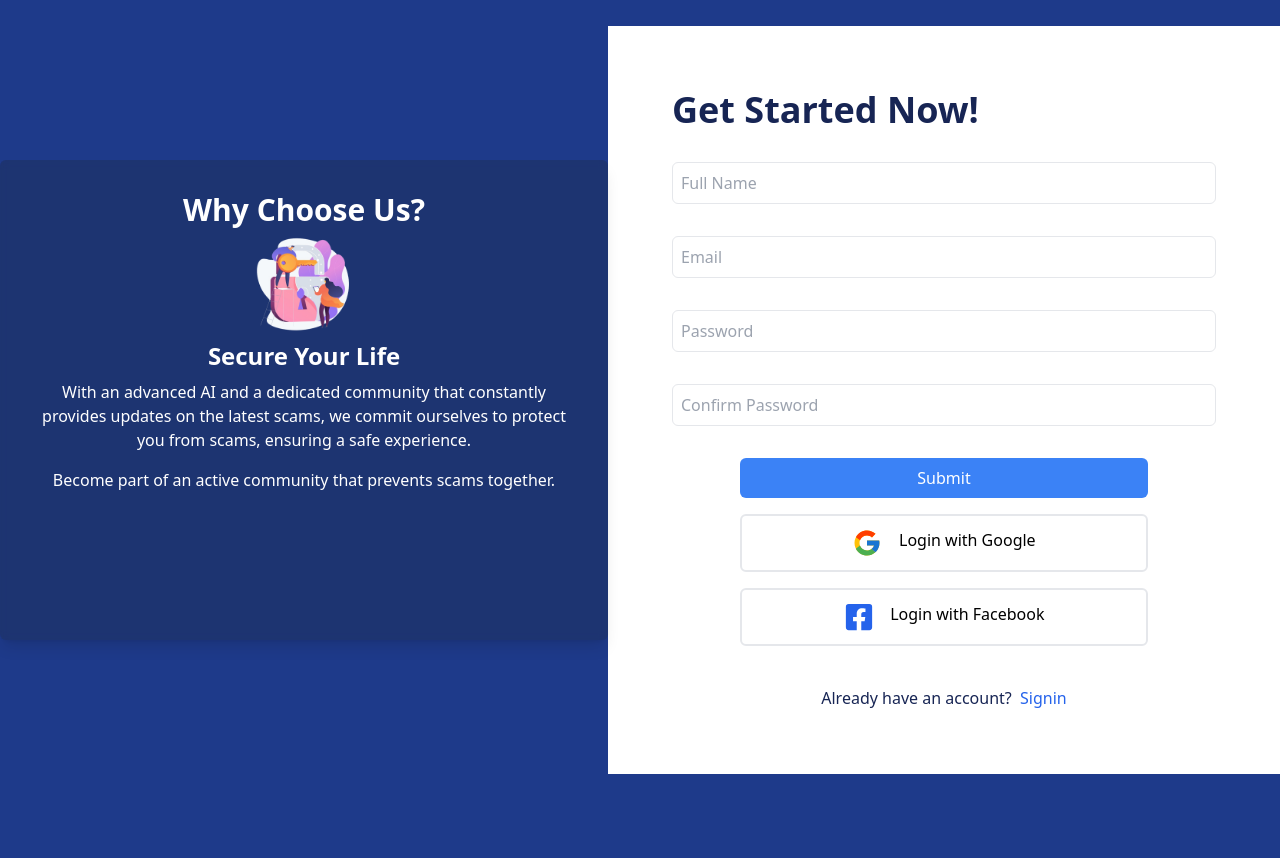
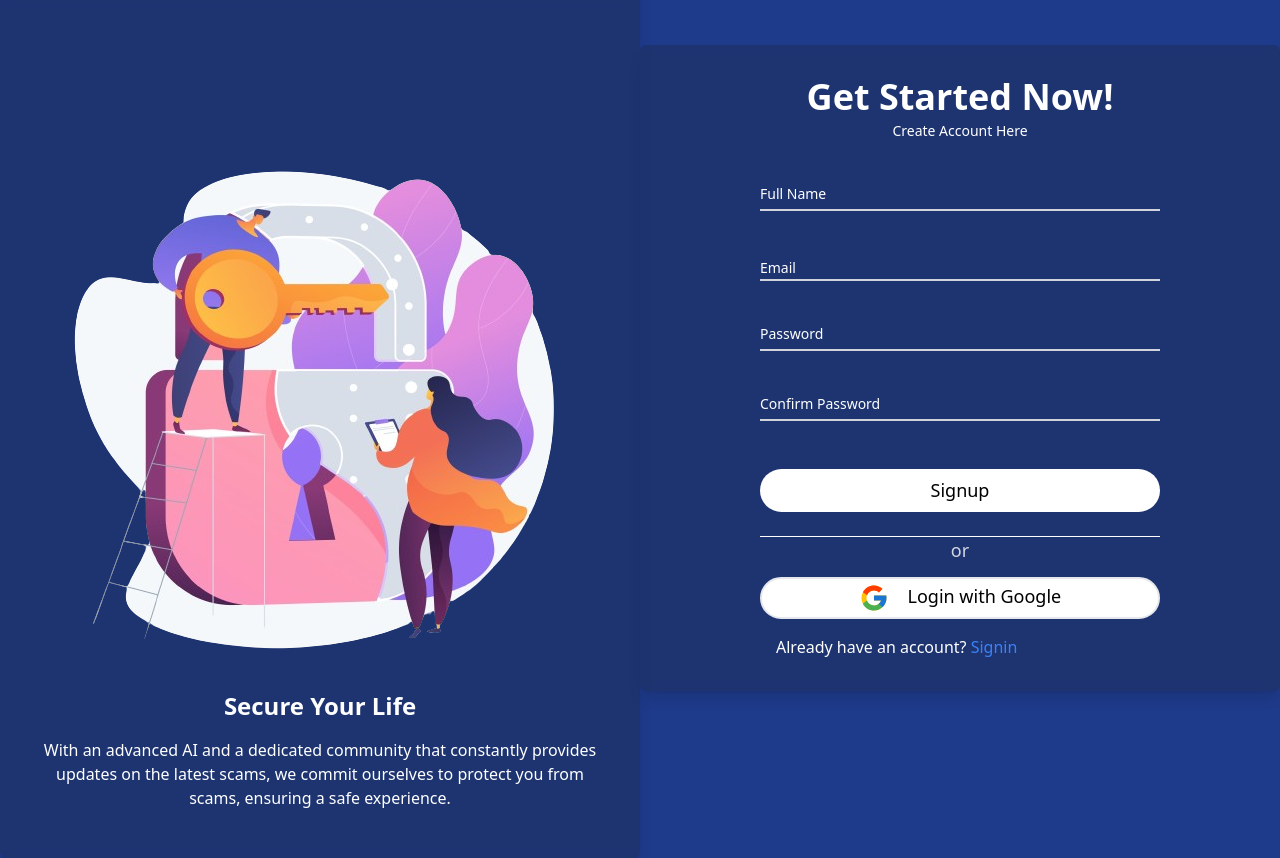
Before and after one commit to SachithraPinnaduwa/sdgp, a Next.js app: page /signup in a window 1280 px wide. Before the commit the page ends 800 px from the top, so only its background shows below. Built offline with nearby package versions, Linux system fonts and the light colour scheme.

Commit message:
Change signup page

```diff
--- a/app/signup/page.js
+++ b/app/signup/page.js
@@ -1,60 +1,136 @@
-import React from 'react';
-import Image from 'next/image';
-import login from '../../public/login/img1.png';
+import React from "react";
+import Image from "next/image";
+import login from "../../public/login/img1.png";
 import Link from "next/link";
-import {FcGoogle} from "react-icons/fc";
-import {FaFacebookSquare} from "react-icons/fa";
+import { FcGoogle } from "react-icons/fc";
 
 function Page() {
-    return (
-        <div className="flex items-center justify-center h-screen">
-            <div className="flex-1 bg-slate-800 border-slate-400 rounded-md p-4 md:p-8 shadow-lg backdrop-filter backdrop-blur-sm bg-opacity-30 relative flex flex-col items-center min-h-[60vh]">
-                <h1 className=" text-3xl text-white font-bold text-center mb-2 ">Why Choose Us?</h1>
-                <Image src={login} alt="login" className="mx-auto mb-2 md:w-24 md:h-24"/>
-                <h2 className="text-white text-2xl font-bold mb-2 justify-center flex">Secure Your Life</h2>
-                <h3 className="text-white mb-4 text-center">With an advanced AI and a dedicated community that constantly provides updates on the latest scams,
-                    we commit ourselves to protect you from scams, ensuring a safe experience.</h3>
-                <p className="text-white mb-8 justify-center flex">Become part of an active community that prevents scams together.</p>
+  return (
+    <>
+      <div className=" -mt-8 flex items-center justify-center h-screen">
+        <div
+          className=" flex-1 bg-slate-800 border-slate-400 rounded-md p-4 md:p-8 shadow-lg backdrop-filter backdrop-blur-sm
+        bg-opacity-30 relative flex flex-col items-center min-h-[95vh]"
+        >
+          <h1 className="text-4xl text-white font-bold text-center mb-52">
+            Why choose us?
+          </h1>
+          <Image
+            src={login}
+            alt="login"
+            className="mx-auto mb-8 md:w-15 lg:h-15 md:h-15 lg:w-15"
+          />
+          <h2 className="text-white text-2xl font-bold mb-4 text-center">
+            Secure Your Life
+          </h2>
+          <h3 className="text-white mb-4 text-center">
+            With an advanced AI and a dedicated community that constantly
+            provides updates on the latest scams, we commit ourselves to protect
+            you from scams, ensuring a safe experience.
+          </h3>
+        </div>
+
+        <div
+          className="flex-1 bg-slate-800 border-slate-400 rounded-md p-4 md:p-8 shadow-lg backdrop-filter backdrop-blur-sm
+        bg-opacity-30 relative flex flex-col items-center "
+        >
+          <h1 className="text-4xl text-white font-bold text-center mb-1">
+            Get Started Now!
+          </h1>
+          <h3 className="text-sm text-white mb-6">Create Account Here</h3>
+          <form
+            action=""
+            className="flex flex-col w-full max-w-[300px] md:max-w-[400px]"
+          >
+            <div className="relative my-6">
+              <input
+                type="name"
+                className="block w-full py-2.3 px-0 text-sm text-white bg-transparent border-0 border-b-2 border-gray-300
+              appearance-none dark:focus:border-blue-600 focus:outline-none focus:ring-0 focus:text-white focus:border-blue-600 peer"
+              />
+              <label
+                htmlFor=""
+                className="absolute text-sm text-white duration-300 transform -translate-y-4 left-0 top-1/2 -z-10 origin-[0] peer-focus:text-blue-600
+              peer-focus:dark:text-blue-500 peer-placeholder-shown:translate-y-0 peer-focus:translate-y-3"
+              >
+                Full Name
+              </label>
             </div>
 
-            <div className="flex-1 p-[5%] text-blue-950 bg-white justify-center flex flex-col">
-                <h1 className="text-4xl font-bold mb-8 ">Get Started Now!</h1>
-                <form className="flex flex-col">
+            <div className="relative my-6">
+              <input
+                type="email"
+                className="block w-full py-2.3 px-0 text-sm text-white-900 bg-transparent border-0 border-b-2 border-gray-300
+              appearance-none dark:focus:border-blue-600 focus:outline-none focus:ring-0 focus:text-white focus:border-blue-600 peer"
+              />
+              <label
+                htmlFor=""
+                className="absolute text-sm text-white duration-300 transform -translate-y-3 left-0 top-1/2 -z-10 origin-[0] peer-focus:text-blue-600
+              peer-focus:dark:text-blue-500 peer-placeholder-shown:translate-y-0 peer-focus:translate-y-3"
+              >
+                Email
+              </label>
+            </div>
+            <div className="relative my-6">
+              <input
+                type="password"
+                className="block w-full py-2.3 px-0 text-sm text-white bg-transparent border-0 border-b-2 border-gray-300
+              appearance-none dark:focus:border-blue-600 focus:outline-none focus:ring-0 focus:text-white focus:border-blue-600 peer"
+              />
+              <label
+                htmlFor=""
+                className="absolute text-sm text-white duration-300 transform -translate-y-4 left-0 top-1/2 -z-10 origin-[0] peer-focus:text-blue-600
+              peer-focus:dark:text-blue-500 peer-placeholder-shown:translate-y-0 peer-focus:translate-y-3"
+              >
+                Password
+              </label>
+            </div>
 
-                    <input type="text" id="fullName" name="fullName" className="border rounded-md p-2 mb-8"
-                           placeholder={'Full Name'}/>
+            <div className="relative my-6">
+              <input
+                type="password"
+                className="block w-full py-2.3 px-0 text-sm text-white bg-transparent border-0 border-b-2 border-gray-300
+              appearance-none dark:focus:border-blue-600 focus:outline-none focus:ring-0 focus:text-white focus:border-blue-600 peer"
+              />
+              <label
+                htmlFor=""
+                className="absolute text-sm text-white duration-300 transform -translate-y-4 left-0 top-1/2 -z-10 origin-[0] peer-focus:text-blue-600
+              peer-focus:dark:text-blue-500 peer-placeholder-shown:translate-y-0 peer-focus:translate-y-3"
+              >
+                Confirm Password
+              </label>
+            </div>
+            <button
+              className="w-full mb-4 text-[18px] mt-6 rounded-full
+              bg-white text-black-800 hover:bg-emerald-600 hover:text-white py-2 transition-colors duration-300"
+              type="submit"
+            >
+              Signup
+            </button>
 
+            <div className="w-full flex item-center justify-center relative py-2">
+              <div className="w-full h-[1px] bg-white"></div>
+              <p className="text-lg absolute text-white/80 ">or</p>
+            </div>
 
-                    <input type="email" id="email" name="email" className="border rounded-md p-2 mb-8"
-                           placeholder={'Email'}/>
+            <button className="bg-white  text-[18px] text-black-800 p-1 rounded-full border-2 mt-8 w-full flex mx-auto justify-center hover:bg-emerald-600 hover:text-white">
+              <FcGoogle className="text-3xl" />
+              &nbsp;&nbsp;&nbsp;&nbsp;Login with Google
+            </button>
 
-
-                    <input type="password" id="password" name="password" className="border rounded-md p-2 mb-8"
-                           placeholder={'Password'}/>
-                    <input type="password" id="password" name="password" className="border rounded-md p-2 mb-8"
-                           placeholder={'Confirm Password'}/>
-                    <button type="submit"
-                            className="bg-blue-500 text-white p-2 rounded-md w-3/4 flex mx-auto justify-center">Submit
-                    </button>
-                    <button
-                        className="bg-white text-black p-3 rounded-md border-2 mt-4 w-3/4 flex mx-auto justify-center">
-                        <FcGoogle className="text-3xl"/>&nbsp;&nbsp;&nbsp;&nbsp;Login with Google
-                    </button>
-                    <button
-                        className="bg-white text-black p-3 rounded-md border-2 mt-4 w-3/4 flex mx-auto justify-center">
-                        <FaFacebookSquare className="text-blue-600 text-3xl"/>&nbsp;&nbsp;&nbsp;&nbsp;Login with
-                        Facebook
-                    </button>
-                </form>
-                <p className="flex justify-center mt-10">Already have an account?
-                    <Link href={'/Signin'}>
-                    <span
-                        className="text-blue-600 "> &nbsp;    Signin</span>
-                    </Link></p>
-
+            <div className="mt-4">
+              <span className="m-4 text-white">
+                Already have an account?&nbsp;
+                <Link href={"../Signin"} className="text-blue-500">
+                  Signin
+                </Link>
+              </span>
             </div>
+          </form>
         </div>
-    );
+      </div>
+    </>
+  );
 }
 
 export default Page;
```
